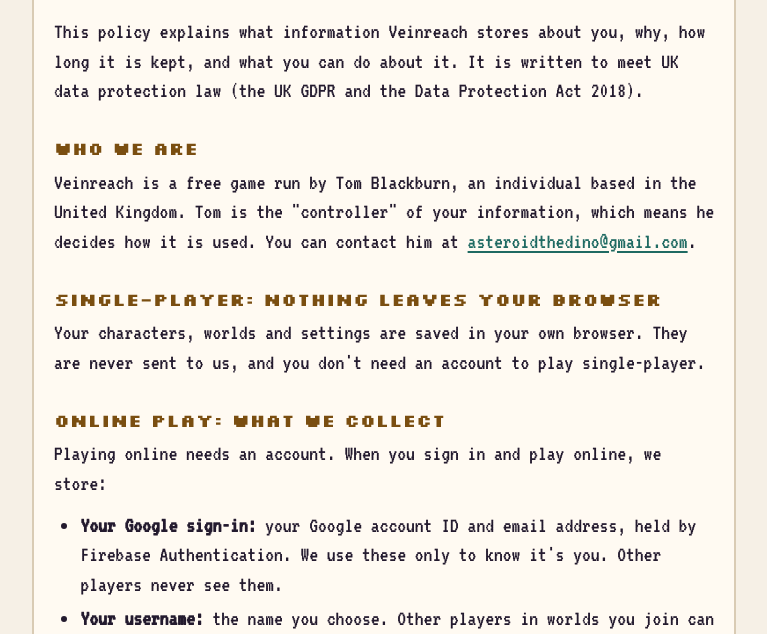
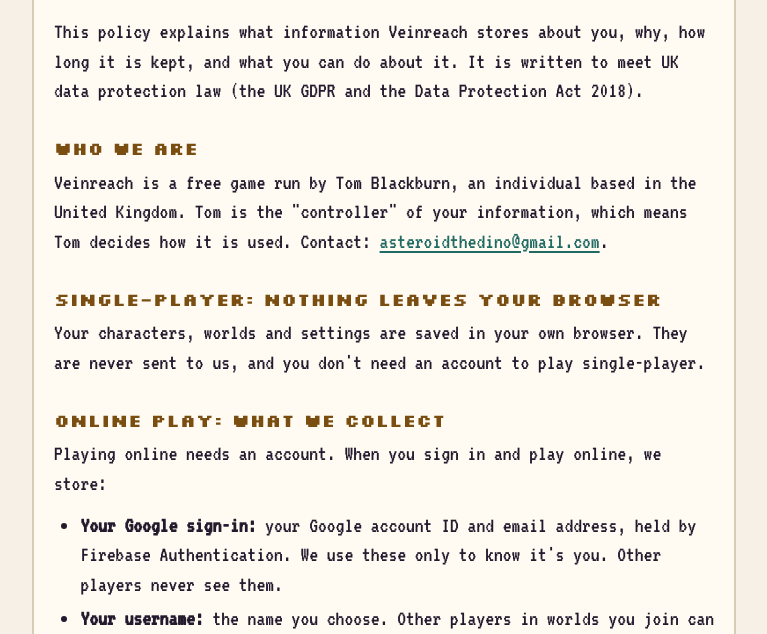
Before and after one commit to tomblackburnn/veinreach, a website: page public/privacy.html in a window 1280 px wide. Shown: the part 166-800 px from the top of the page, without its empty margins (256-1023 px from the left). Drawn offline with Linux system fonts and the light colour scheme.

Commit message:
docs: neutral wording in the privacy policy

```diff
--- a/public/privacy.html
+++ b/public/privacy.html
@@ -25,7 +25,7 @@
     <p>This policy explains what information Veinreach stores about you, why, how long it is kept, and what you can do about it. It is written to meet UK data protection law (the UK GDPR and the Data Protection Act 2018).</p>
 
     <h2>Who we are</h2>
-    <p>Veinreach is a free game run by Tom Blackburn, an individual based in the United Kingdom. Tom is the "controller" of your information, which means he decides how it is used. You can contact him at <a href="mailto:asteroidthedino@gmail.com">asteroidthedino@gmail.com</a>.</p>
+    <p>Veinreach is a free game run by Tom Blackburn, an individual based in the United Kingdom. Tom is the "controller" of your information, which means Tom decides how it is used. Contact: <a href="mailto:asteroidthedino@gmail.com">asteroidthedino@gmail.com</a>.</p>
 
     <h2>Single-player: nothing leaves your browser</h2>
     <p>Your characters, worlds and settings are saved in your own browser. They are never sent to us, and you don't need an account to play single-player.</p>
```
